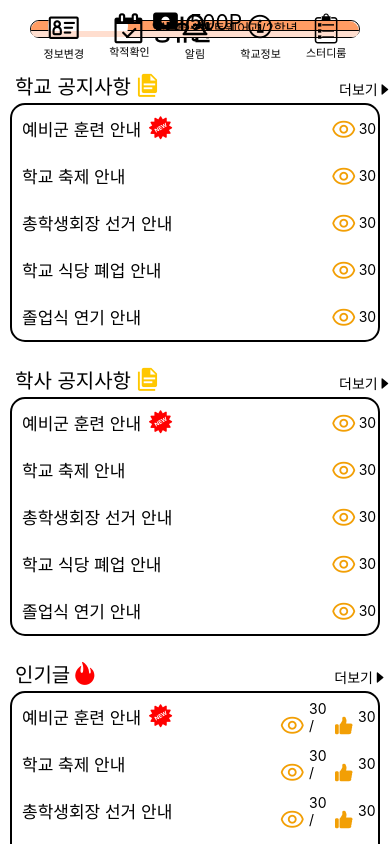
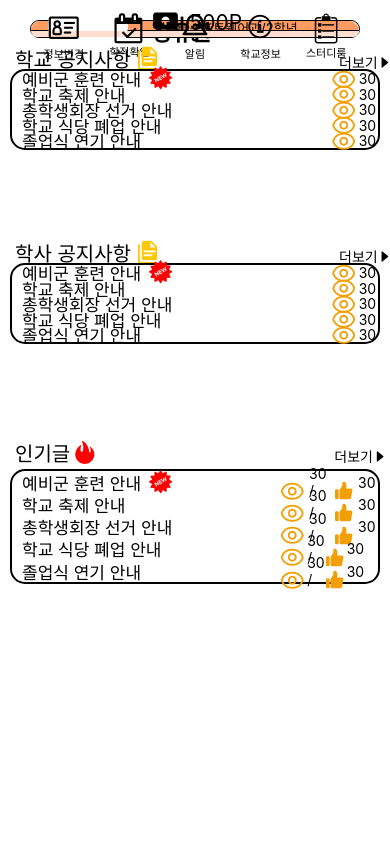
Before and after one commit to SICE0821/CampusLife-Project, a React Native app: screen / in a window 390 px wide. Built offline with nearby package versions, Linux system fonts and the light colour scheme.

Commit message:
공지사항 간격 조정

```diff
--- a/App.tsx
+++ b/App.tsx
@@ -27,6 +27,7 @@ import IconH from 'react-native-vector-icons/Foundation';
 
 const windowWidth = Dimensions.get('window').width;
 const windowHeight = Dimensions.get('window').height;
+console.log(windowWidth);
 
 function App(): React.JSX.Element {
   return (
@@ -355,8 +356,10 @@ const styles = StyleSheet.create({
 
 
   noticecontainer : {
-    height : windowHeight -550,
-   //backgroundColor : 'green',
+    height : windowHeight -1000,
+    marginTop : -20,
+    marginBottom : 15,
+    //backgroundColor : 'green',
   },
 
   noticeheader : {
@@ -381,7 +384,7 @@ const styles = StyleSheet.create({
   },
 
   textborder : {
-    flex : 1,
+    flex : 0.5,
     marginTop : 1,
     marginBottom : 10,
     marginLeft : 10,
```
